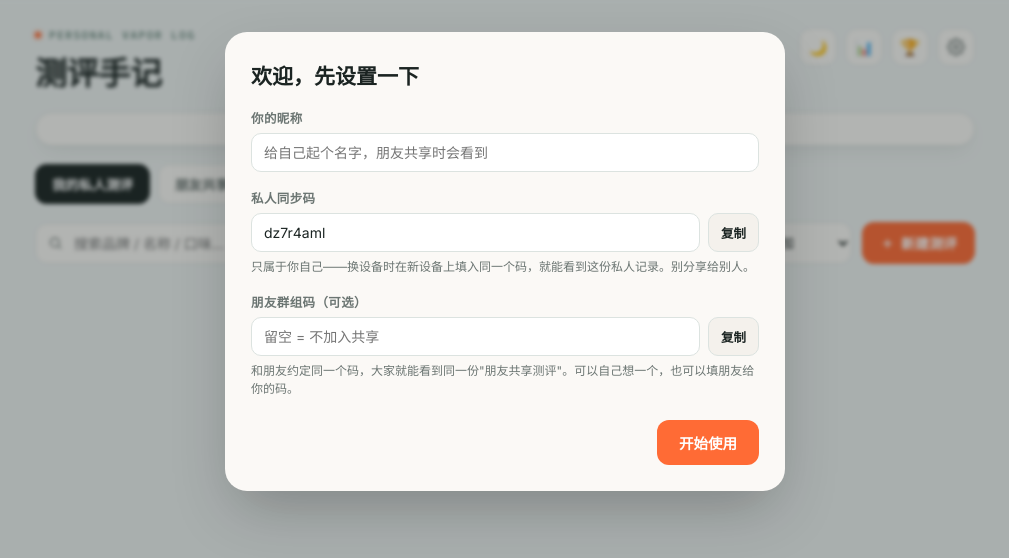
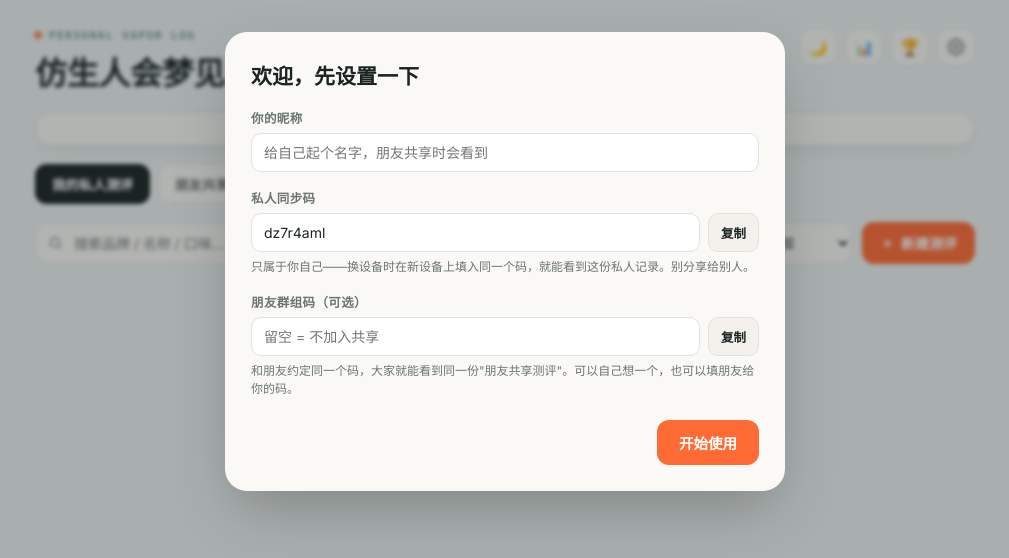
Before and after one commit to ZeitGeist-702/VapeLog, a plain HTML site: page index.html in a window 1280 px wide. Shown: the whole page, without its empty margins (135-1144 px from the left). Drawn offline with nearby package versions, Linux system fonts and the light colour scheme.

Commit message:
Update index.html

```diff
--- a/index.html
+++ b/index.html
@@ -3,10 +3,10 @@
 <head>
 <meta charset="UTF-8">
 <meta name="viewport" content="width=device-width, initial-scale=1.0, maximum-scale=1, user-scalable=no">
-<title>测评手记</title>
+<title>仿生人会梦见电子烟吗</title>
 <link rel="apple-touch-icon" href="apple-touch-icon.png">
 <link rel="icon" type="image/png" href="apple-touch-icon.png">
-<meta name="apple-mobile-web-app-title" content="测评手记">
+<meta name="apple-mobile-web-app-title" content="仿生人会梦见电子烟吗">
 <style>
 @import url('https://fonts.googleapis.com/css2?family=Space+Grotesk:wght@500;600;700&family=Inter:wght@400;500;600&family=IBM+Plex+Mono:wght@500;600&display=swap');
 
@@ -757,7 +757,7 @@
   <div class="header-row">
     <div>
       <div class="eyebrow">PERSONAL VAPOR LOG</div>
-      <h1 class="title">测评手记</h1>
+      <h1 class="title">仿生人会梦见电子烟吗</h1>
     </div>
     <div style="display:flex;gap:8px;">
       <div class="icon-btn" id="themeBtn" title="深色模式" style="font-size:15px;">🌙</div>
```
